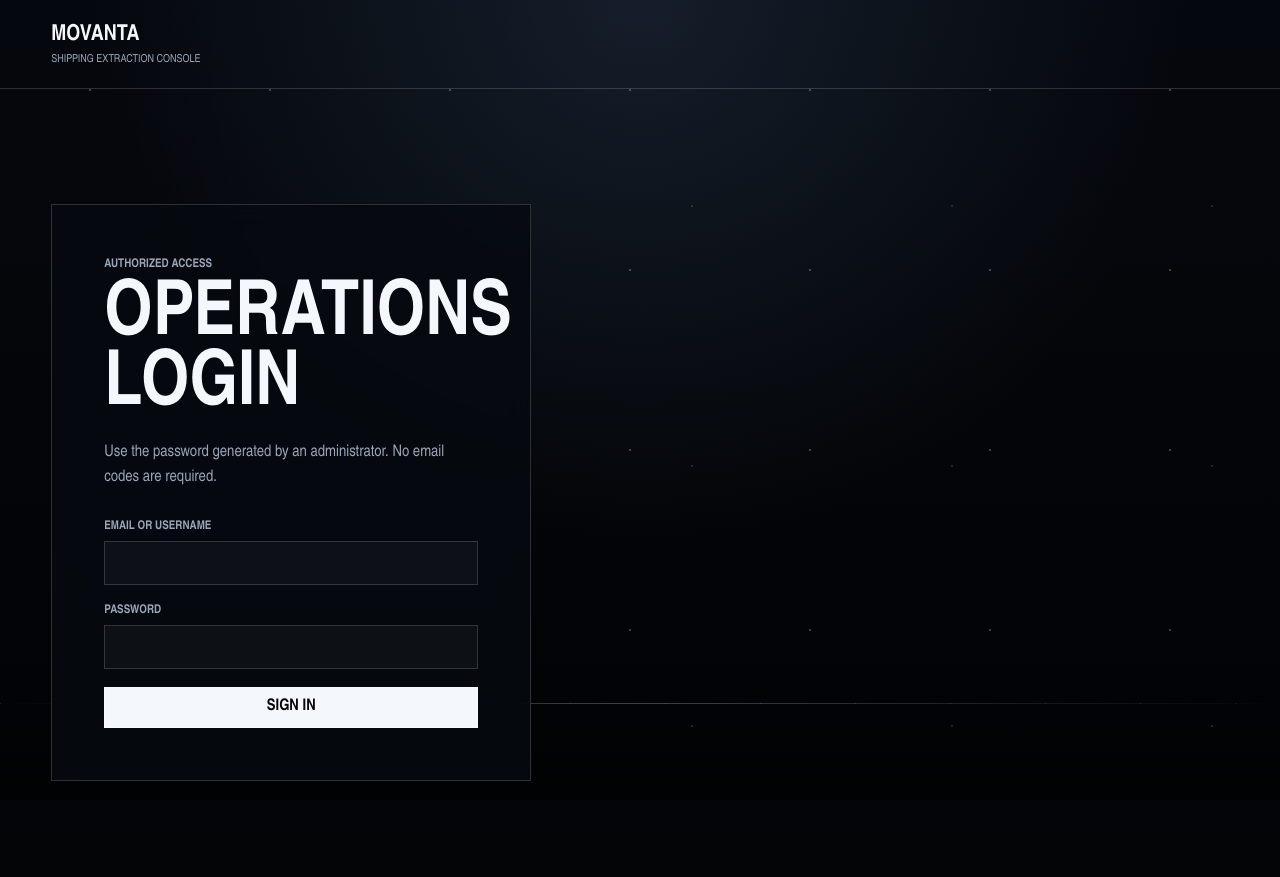
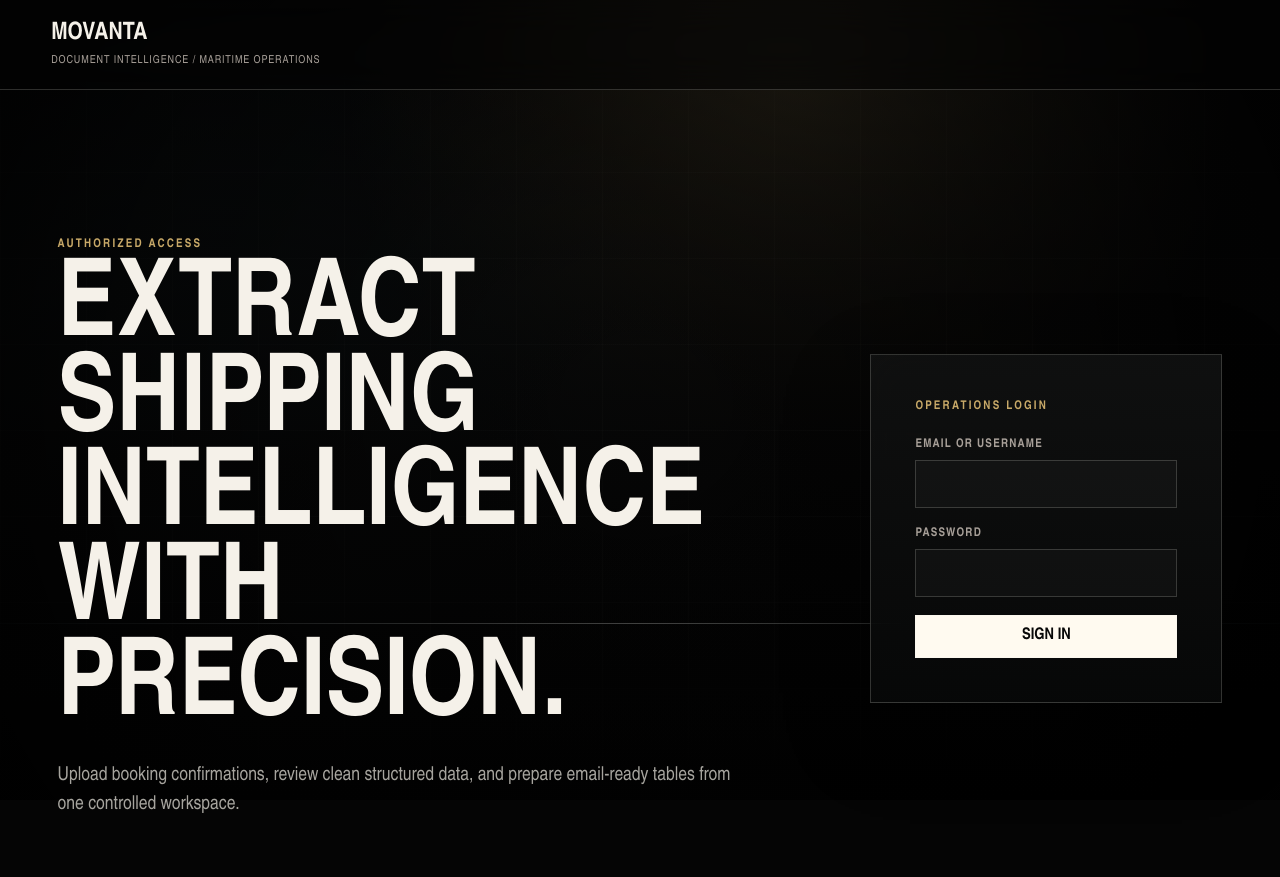
Before and after one commit to ShadiLotfy/Movatna, a Flask app: page / in a window 1280 px wide. Before the commit the page ends 781 px from the top, so only its background shows below. Run offline with Flask 3, Linux system fonts and the light colour scheme; parts of the project's set-up code (start-up, migrations or seed data) failed here and were passed over; some libraries are stand-ins or nearby versions.

Commit message:
Redesign UI with premium cinematic style

```diff
--- a/static/app.js
+++ b/static/app.js
@@ -17,11 +17,49 @@ const schema = [
 let currentUser = null;
 let rows = [];
 let users = [];
+let loaderProgress = 0;
+let loaderTimer = null;
 
 const $ = (id) => document.getElementById(id);
 
-function showLoader(show) {
-  $("loader").classList.toggle("hidden", !show);
+function setLoaderProgress(value, label) {
+  loaderProgress = Math.max(0, Math.min(100, Math.round(value)));
+  const labelEl = $("loaderLabel");
+  const percentEl = $("loaderPercent");
+  const barEl = $("loaderBar");
+  const shipEl = $("loaderShip");
+  const trackEl = document.querySelector(".ship-track");
+  if (label && labelEl) labelEl.textContent = label;
+  if (percentEl) percentEl.textContent = `${loaderProgress}%`;
+  if (barEl) barEl.style.transform = `scaleX(${loaderProgress / 100})`;
+  if (shipEl && trackEl) {
+    const travel = Math.max(0, trackEl.clientWidth - shipEl.clientWidth);
+    shipEl.style.transform = `translateX(${Math.round((travel * loaderProgress) / 100)}px)`;
+  }
+}
+
+function startLoaderDrift(limit = 92, label = "Processing") {
+  window.clearInterval(loaderTimer);
+  loaderTimer = window.setInterval(() => {
+    if (loaderProgress >= limit) return;
+    const step = loaderProgress < 65 ? 3 : 1;
+    setLoaderProgress(Math.min(limit, loaderProgress + step), label);
+  }, 420);
+}
+
+function showLoader(show, label = "Loading content") {
+  const loader = $("loader");
+  if (!loader) return;
+  if (show) {
+    window.clearInterval(loaderTimer);
+    loader.classList.remove("hidden");
+    setLoaderProgress(0, label);
+    startLoaderDrift(88, label);
+    return;
+  }
+  window.clearInterval(loaderTimer);
+  setLoaderProgress(100, "Ready to explore");
+  window.setTimeout(() => loader.classList.add("hidden"), 360);
 }
 
 function toast(message, isError = false) {
@@ -41,6 +79,41 @@ async function api(path, options = {}) {
   const data = await response.json().catch(() => ({}));
   if (!response.ok) throw new Error(data.error || "Request failed");
   return data;
+}
+
+function uploadExtraction(formData) {
+  return new Promise((resolve, reject) => {
+    const xhr = new XMLHttpRequest();
+    xhr.open("POST", "/api/extract");
+    xhr.withCredentials = true;
+    xhr.upload.onprogress = (event) => {
+      if (!event.lengthComputable) return;
+      setLoaderProgress(Math.min(68, (event.loaded / event.total) * 68), "Uploading PDFs");
+    };
+    xhr.onreadystatechange = () => {
+      if (xhr.readyState === XMLHttpRequest.HEADERS_RECEIVED) {
+        startLoaderDrift(94, "Processing PDFs");
+      }
+    };
+    xhr.onload = () => {
+      let data = {};
+      try {
+        data = JSON.parse(xhr.responseText || "{}");
+      } catch {
+        data = {};
+      }
+      if (xhr.status >= 200 && xhr.status < 300) {
+        resolve(data);
+        return;
+      }
+      reject(new Error(data.error || "Request failed"));
+    };
+    xhr.onerror = () => reject(new Error("Network error while uploading PDFs"));
+    xhr.ontimeout = () => reject(new Error("PDF processing timed out"));
+    xhr.timeout = 180000;
+    setLoaderProgress(4, "Preparing upload");
+    xhr.send(formData);
+  });
 }
 
 function show(view) {
@@ -215,6 +288,7 @@ function renderEmailCards() {
 }
 
 async function bootstrap() {
+  showLoader(true, "Loading content");
   renderTable();
   try {
     const { user } = await api("/api/me");
@@ -222,12 +296,14 @@ async function bootstrap() {
     show("dashboardView");
   } catch {
     show("loginView");
+  } finally {
+    showLoader(false);
   }
 }
 
 $("loginForm").addEventListener("submit", async (event) => {
   event.preventDefault();
-  showLoader(true);
+  showLoader(true, "Signing in");
   try {
     const { user } = await api("/api/auth/login", {
       method: "POST",
@@ -278,9 +354,9 @@ $("uploadForm").addEventListener("submit", async (event) => {
   if (!files.length) return toast("Choose at least one PDF", true);
   const formData = new FormData();
   files.forEach((file) => formData.append("files", file));
-  showLoader(true);
+  showLoader(true, "Preparing upload");
   try {
-    const data = await api("/api/extract", { method: "POST", body: formData });
+    const data = await uploadExtraction(formData);
     rows = data.rows || [];
     renderTable();
     toast(`Extracted ${rows.length} PDF${rows.length === 1 ? "" : "s"}`);
--- a/static/styles.css
+++ b/static/styles.css
@@ -1,16 +1,18 @@
 :root {
-  --bg: #030508;
-  --panel: rgba(7, 10, 16, 0.84);
-  --panel-solid: #080c12;
-  --line: rgba(255, 255, 255, 0.16);
-  --line-strong: rgba(255, 255, 255, 0.32);
-  --text: #f4f7fb;
-  --muted: #9aa5b5;
-  --dim: #5f6978;
-  --accent: #ffffff;
-  --warn: #d6a548;
-  --danger: #ff5d5d;
-  --ok: #5dd39e;
+  --bg: #050505;
+  --ink: #f5f1e9;
+  --paper: #fffaf0;
+  --muted: #a8a099;
+  --soft: rgba(245, 241, 233, 0.68);
+  --faint: rgba(245, 241, 233, 0.12);
+  --line: rgba(245, 241, 233, 0.18);
+  --line-strong: rgba(245, 241, 233, 0.38);
+  --panel: rgba(12, 13, 13, 0.76);
+  --panel-solid: #0c0d0d;
+  --gold: #c8a968;
+  --blue: #8eb4c7;
+  --danger: #ff6a5f;
+  --ok: #73d9a3;
   --font: "D-DIN", "DIN Alternate", "Arial Narrow", Arial, sans-serif;
 }
 
@@ -18,15 +20,23 @@
   box-sizing: border-box;
 }
 
+html {
+  scroll-behavior: smooth;
+}
+
 body {
   background: var(--bg);
-  color: var(--text);
+  color: var(--ink);
   font-family: var(--font);
   letter-spacing: 0;
   margin: 0;
   min-height: 100vh;
   overflow-x: hidden;
-  text-transform: none;
+}
+
+body::selection {
+  background: var(--paper);
+  color: #080808;
 }
 
 button,
@@ -43,45 +53,58 @@ button {
   display: none !important;
 }
 
-.space-bg {
+.site-bg {
   background:
-    radial-gradient(circle at 50% 0%, rgba(54, 72, 98, 0.34), transparent 34rem),
-    linear-gradient(180deg, rgba(5, 8, 14, 0.96) 0%, #030508 58%, #010204 100%);
+    linear-gradient(180deg, rgba(6, 7, 8, 0.22), rgba(5, 5, 5, 0.96) 58%, #020202),
+    radial-gradient(circle at 62% 10%, rgba(199, 169, 104, 0.22), transparent 28rem),
+    radial-gradient(circle at 18% 68%, rgba(67, 116, 132, 0.24), transparent 34rem),
+    #050505;
   inset: 0;
   overflow: hidden;
   position: fixed;
-  z-index: -2;
+  z-index: -3;
 }
 
-.star-field {
-  background-image:
-    radial-gradient(circle, rgba(255, 255, 255, 0.75) 0 1px, transparent 1px),
-    radial-gradient(circle, rgba(255, 255, 255, 0.38) 0 1px, transparent 1px);
-  background-position: 0 0, 42px 76px;
-  background-size: 180px 180px, 260px 260px;
-  inset: 0;
-  opacity: 0.32;
-  position: absolute;
-}
-
-.ocean-line {
+.bg-horizon {
   background:
-    linear-gradient(90deg, transparent, rgba(255, 255, 255, 0.24), transparent),
-    repeating-linear-gradient(90deg, rgba(255, 255, 255, 0.09) 0 1px, transparent 1px 95px);
-  bottom: 12vh;
+    linear-gradient(90deg, transparent, rgba(245, 241, 233, 0.3), transparent),
+    linear-gradient(180deg, transparent, rgba(21, 31, 36, 0.56));
+  bottom: 22vh;
   height: 1px;
   left: 0;
   position: absolute;
   right: 0;
 }
 
+.bg-grid {
+  background:
+    linear-gradient(rgba(245, 241, 233, 0.035) 1px, transparent 1px),
+    linear-gradient(90deg, rgba(245, 241, 233, 0.035) 1px, transparent 1px);
+  background-size: 86px 86px;
+  inset: 0;
+  mask-image: linear-gradient(180deg, transparent, #000 14%, #000 72%, transparent);
+  opacity: 0.5;
+  position: absolute;
+}
+
+.bg-vignette {
+  background: radial-gradient(circle at center, transparent 0, rgba(0, 0, 0, 0.46) 68%, rgba(0, 0, 0, 0.82) 100%);
+  inset: 0;
+  position: absolute;
+}
+
 .topbar {
   align-items: center;
+  backdrop-filter: blur(18px);
+  background: rgba(5, 5, 5, 0.58);
   border-bottom: 1px solid var(--line);
   display: flex;
   justify-content: space-between;
-  min-height: 78px;
-  padding: 22px clamp(18px, 4vw, 54px);
+  min-height: 84px;
+  padding: 22px clamp(18px, 4vw, 64px);
+  position: sticky;
+  top: 0;
+  z-index: 40;
 }
 
 .brand,
@@ -89,20 +112,28 @@ button {
 .section-title,
 th,
 .brand-sub,
-.microcopy {
+.microcopy,
+label span,
+.tab-button,
+.primary-btn,
+.ghost-btn,
+.email-action,
+.status-pill {
   text-transform: uppercase;
 }
 
 .brand {
-  font-size: 22px;
-  font-weight: 800;
+  font-size: 24px;
+  font-weight: 900;
+  line-height: 1;
 }
 
 .brand-sub,
 .microcopy {
   color: var(--muted);
   font-size: 11px;
-  margin-top: 5px;
+  letter-spacing: 0.08em;
+  margin-top: 8px;
 }
 
 .userbar,
@@ -111,101 +142,143 @@ th,
 .action-row,
 .ec-foot,
 .form-row,
-.password-display {
+.password-display,
+.panel-toolbar,
+.dashboard-head {
   align-items: center;
   display: flex;
-  gap: 10px;
+  gap: 12px;
+}
+
+.userbar {
+  flex-wrap: wrap;
+  justify-content: flex-end;
+}
+
+#userIdentity {
+  border-right: 1px solid var(--line);
+  color: var(--soft);
+  padding-right: 12px;
 }
 
 .app-shell {
   margin: 0 auto;
-  max-width: 1480px;
-  padding: clamp(22px, 4vw, 58px);
+  max-width: 1680px;
+  padding: clamp(24px, 4.5vw, 72px);
 }
 
-.auth-panel,
+.auth-panel {
+  align-items: stretch;
+  display: grid;
+  gap: clamp(26px, 6vw, 92px);
+  grid-template-columns: minmax(0, 1.15fr) minmax(340px, 0.55fr);
+  min-height: calc(100vh - 180px);
+  padding-top: clamp(30px, 7vw, 116px);
+}
+
+.hero-copy {
+  align-self: center;
+  max-width: 980px;
+}
+
+.login-card,
 .command-panel,
 .data-panel,
 .admin-panel,
-.modal-box {
-  background: var(--panel);
+.modal-box,
+.email-card {
+  background: linear-gradient(180deg, rgba(18, 19, 19, 0.82), rgba(9, 10, 10, 0.74));
   border: 1px solid var(--line);
-  backdrop-filter: blur(14px);
+  box-shadow: 0 30px 80px rgba(0, 0, 0, 0.28);
 }
 
-.auth-panel {
-  margin: 8vh 0 0;
-  max-width: 480px;
-  padding: clamp(28px, 5vw, 52px);
+.login-card {
+  align-self: center;
+  backdrop-filter: blur(20px);
+  padding: clamp(24px, 3.6vw, 44px);
 }
 
 h1,
 h2 {
-  font-weight: 800;
+  font-weight: 900;
   letter-spacing: 0;
   margin: 0;
   text-transform: uppercase;
 }
 
 h1 {
-  font-size: clamp(34px, 6vw, 76px);
-  line-height: 0.92;
+  font-size: clamp(44px, 8.4vw, 132px);
+  line-height: 0.88;
+  max-width: 1040px;
 }
 
 h2 {
-  font-size: clamp(22px, 3vw, 32px);
+  font-size: clamp(22px, 3vw, 44px);
+  line-height: 0.96;
 }
 
 p {
-  color: var(--muted);
-  line-height: 1.55;
-  margin: 18px 0 0;
+  color: var(--soft);
+  font-size: clamp(16px, 1.5vw, 21px);
+  line-height: 1.5;
+  margin: 24px 0 0;
+  max-width: 680px;
 }
 
 .panel-kicker,
 .section-title {
-  color: var(--muted);
+  color: var(--gold);
   font-size: 12px;
-  font-weight: 700;
-  margin-bottom: 12px;
+  font-weight: 800;
+  letter-spacing: 0.18em;
+  margin-bottom: 14px;
 }
 
 .form-stack {
   display: grid;
   gap: 18px;
-  margin-top: 28px;
+  margin-top: 24px;
 }
 
 label {
   display: grid;
-  gap: 8px;
+  gap: 9px;
 }
 
 label span {
   color: var(--muted);
   font-size: 12px;
-  font-weight: 700;
-  text-transform: uppercase;
+  font-weight: 800;
+  letter-spacing: 0.1em;
 }
 
 input,
 select {
-  background: rgba(255, 255, 255, 0.03);
+  background: rgba(255, 255, 255, 0.025);
   border: 1px solid var(--line);
-  color: var(--text);
-  min-height: 44px;
+  border-radius: 0;
+  color: var(--ink);
+  min-height: 48px;
   outline: none;
-  padding: 10px 12px;
+  padding: 12px 14px;
+  transition: border-color 0.18s, background 0.18s, box-shadow 0.18s;
   width: 100%;
 }
 
+input[type="file"] {
+  color: var(--muted);
+  padding: 13px 14px;
+}
+
 select option {
-  background: #0a0d12;
+  background: #101111;
 }
 
 input:focus,
 select:focus {
-  border-color: var(--accent);
+  background: rgba(255, 255, 255, 0.045);
+  border-color: var(--paper);
+  box-shadow: 0 0 0 3px rgba(245, 241, 233, 0.08);
 }
 
 .primary-btn,
@@ -214,30 +287,37 @@ select:focus {
 .email-action {
   background: transparent;
   border: 1px solid var(--line-strong);
-  color: var(--text);
-  min-height: 38px;
-  padding: 10px 16px;
-  text-transform: uppercase;
-  transition: background 0.16s, color 0.16s, border-color 0.16s;
+  color: var(--ink);
+  min-height: 42px;
+  padding: 11px 18px;
+  position: relative;
+  transition: background 0.18s, color 0.18s, border-color 0.18s, transform 0.18s;
 }
 
 .primary-btn {
-  background: var(--text);
-  color: #05070b;
-  font-weight: 800;
+  background: var(--paper);
+  color: #080808;
+  font-weight: 900;
 }
 
 .primary-btn:hover,
 .primary-mini:hover {
   background: transparent;
-  color: var(--text);
+  color: var(--ink);
 }
 
 .ghost-btn:hover,
 .tab-button:hover,
 .email-action:hover {
-  border-color: var(--accent);
-  background: rgba(255, 255, 255, 0.08);
+  background: rgba(245, 241, 233, 0.08);
+  border-color: var(--paper);
+  transform: translateY(-1px);
+}
+
+button:disabled {
+  cursor: not-allowed;
+  opacity: 0.45;
+  transform: none !important;
 }
 
 .danger {
--- a/templates/index.html
+++ b/templates/index.html
@@ -7,15 +7,27 @@
     <link rel="stylesheet" href="/static/styles.css" />
   </head>
   <body>
-    <div class="space-bg">
-      <div class="star-field"></div>
-      <div class="ocean-line"></div>
+    <div class="site-bg">
+      <div class="bg-horizon"></div>
+      <div class="bg-grid"></div>
+      <div class="bg-vignette"></div>
     </div>
 
     <div id="loader" class="loader hidden">
+      <div class="loader-stage">
+        <div class="loader-meta">
+          <span id="loaderLabel">Loading content</span>
+          <strong id="loaderPercent">0%</strong>
+        </div>
         <div class="ship-track">
-        <div class="ship">
+          <div class="ship" id="loaderShip">
             <span></span>
+          </div>
+          <div class="sea sea-a"></div>
+          <div class="sea sea-b"></div>
+        </div>
+        <div class="loader-bar">
+          <span id="loaderBar"></span>
         </div>
       </div>
     </div>
@@ -23,7 +35,7 @@
     <header class="topbar">
       <div>
         <div class="brand">MOVANTA</div>
-        <div class="brand-sub">Shipping Extraction Console</div>
+        <div class="brand-sub">Document Intelligence / Maritime Operations</div>
       </div>
       <div id="userBar" class="userbar hidden">
         <span id="userIdentity"></span>
@@ -34,9 +46,13 @@
 
     <main class="app-shell">
       <section id="loginView" class="auth-panel">
+        <div class="hero-copy">
           <div class="panel-kicker">Authorized Access</div>
-        <h1>Operations Login</h1>
-        <p>Use the password generated by an administrator. No email codes are required.</p>
+          <h1>Extract shipping intelligence with precision.</h1>
+          <p>Upload booking confirmations, review clean structured data, and prepare email-ready tables from one controlled workspace.</p>
+        </div>
+        <div class="login-card">
+          <div class="panel-kicker">Operations Login</div>
           <form id="loginForm" class="form-stack">
             <label>
               <span>Email or username</span>
@@ -48,6 +64,7 @@
             </label>
             <button class="primary-btn" type="submit">Sign In</button>
           </form>
+        </div>
       </section>
 
       <section id="dashboardView" class="dashboard hidden">
@@ -64,6 +81,10 @@
 
         <section id="extractPanel" class="panel-grid">
           <div class="command-panel">
+            <div class="command-copy">
+              <div class="panel-kicker">Upload Bay</div>
+              <h2>Process booking PDFs</h2>
+            </div>
             <form id="uploadForm" class="upload-form">
               <label>
                 <span>Booking PDFs</span>
```
Also changed, not shown: other parts of static/styles.css (+282 -86 lines). Lines whose indentation alone changed are shown as unchanged.
